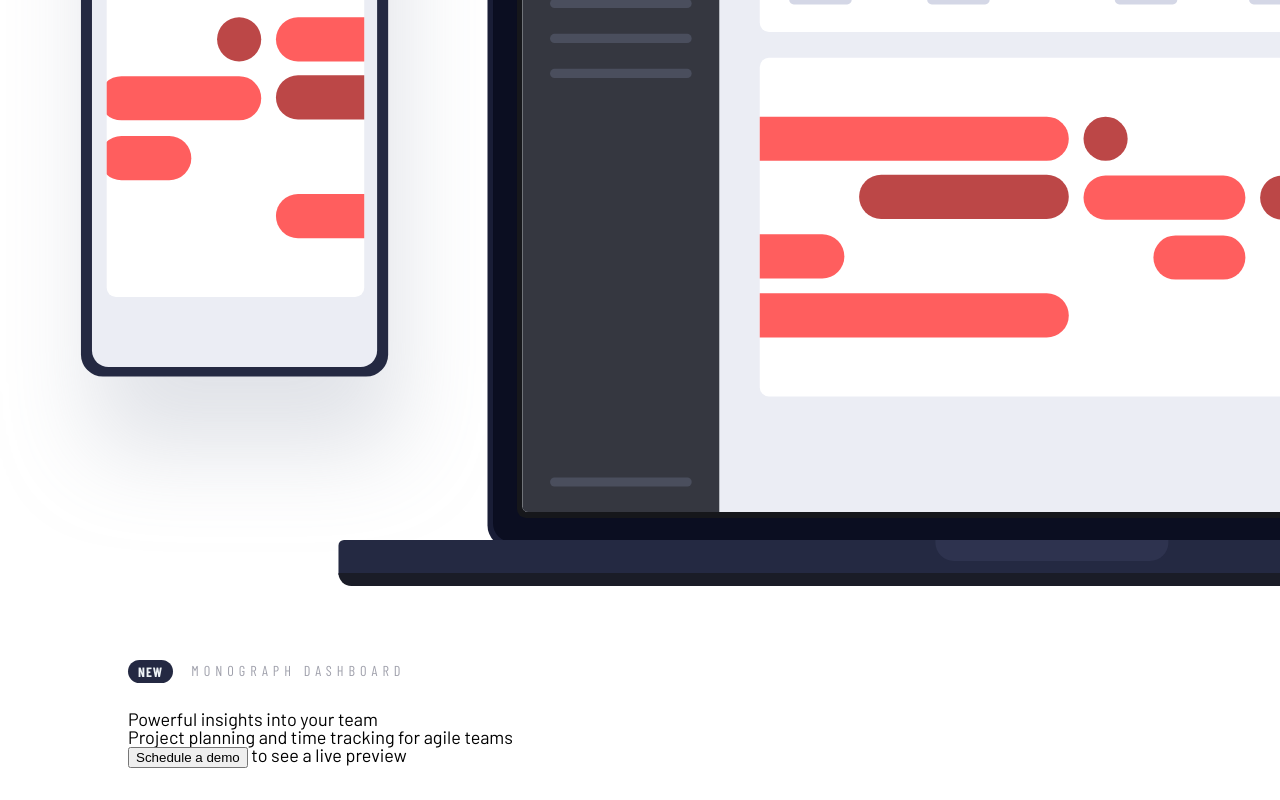
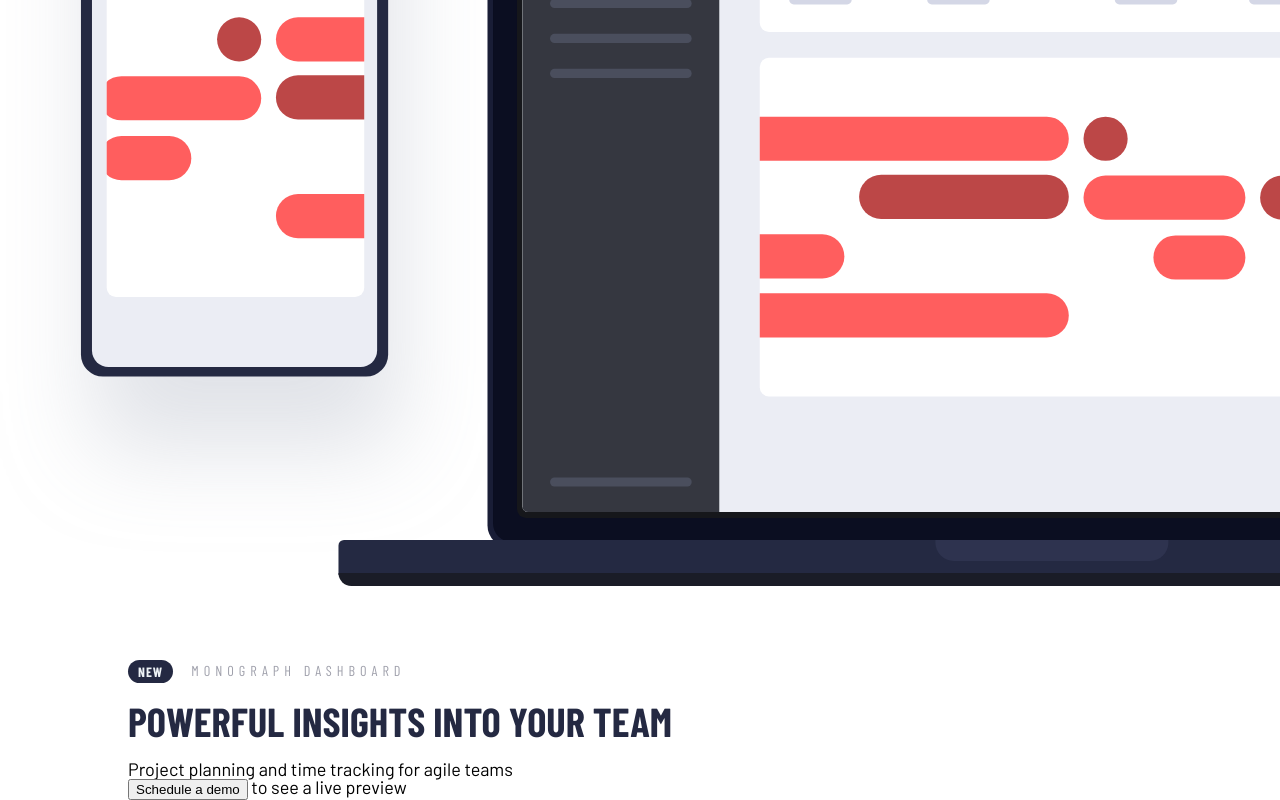
Before and after one commit to Zachcos/FeMentor-ProjectTrackingIntroComponent, a plain HTML site: page index.html in a window 1280 px wide. Shown: the part 395-1195 px from the top of the page. Before the commit the page ends 1163 px from the top, so only its background shows below. Drawn offline with nearby package versions, Linux system fonts and the light colour scheme.

Commit message:
Add styles for main-body and child <h1> element

```diff
--- a/scss/styles.scss
+++ b/scss/styles.scss
@@ -118,7 +118,7 @@ body {
     display: flex;
     font-size: 0.8rem;
     letter-spacing: 5px;
-    margin-bottom: 1.5rem;
+    margin-bottom: 1rem;
     text-transform: uppercase;
     .pill {
       @include font_barlow(700);
@@ -131,4 +131,14 @@ body {
       padding: 5px 10px;
     }
   }
+
+  .main-body {
+    h1 {
+      @include font_barlow(700);
+      color: $veryDarkBlue;
+      font-size: 2.25rem;
+      text-transform: uppercase;
+      margin-bottom: 1rem;
+    }
+  }
 }
```
Also changed, not shown: css/styles.css, 1 other file.
